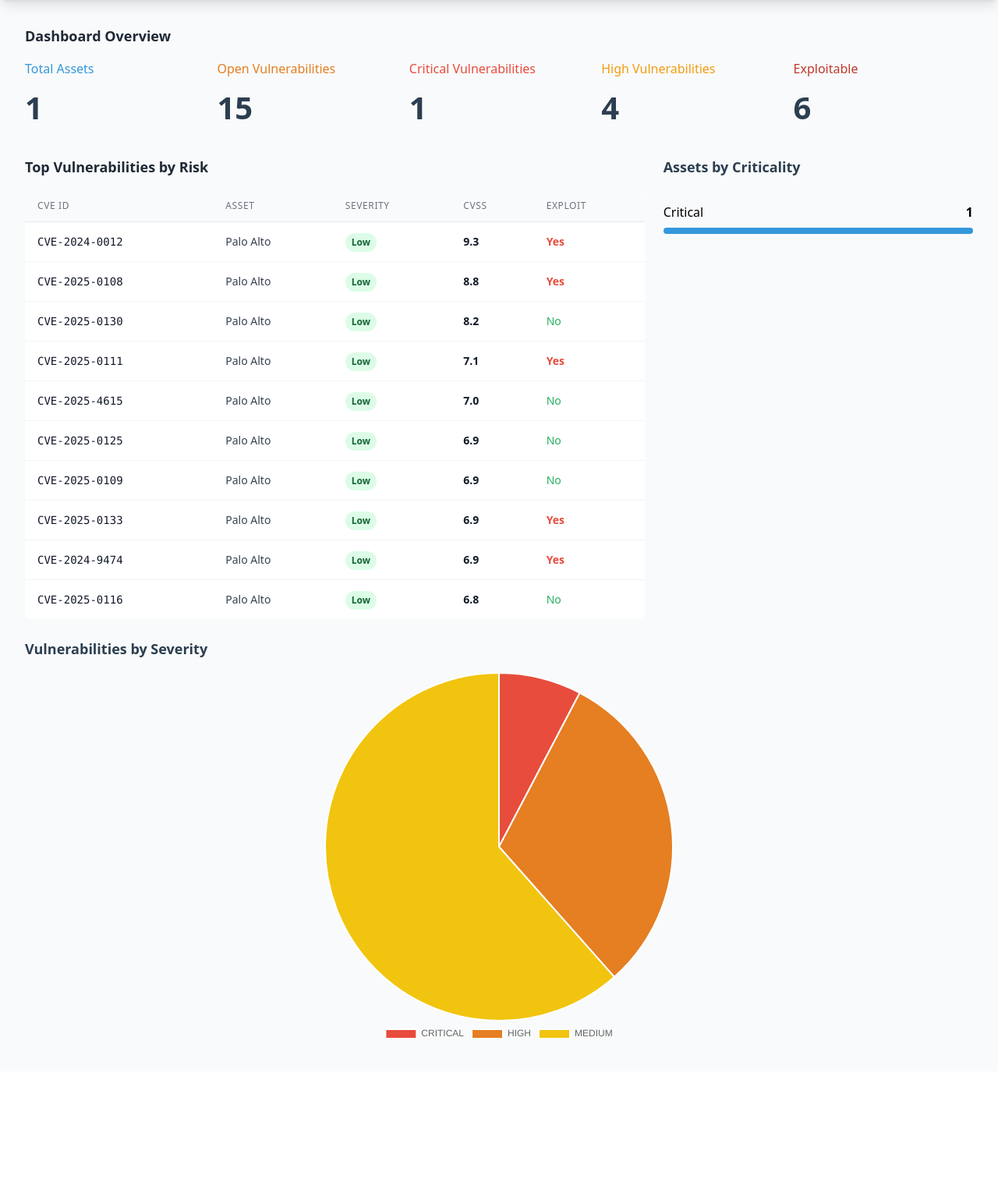
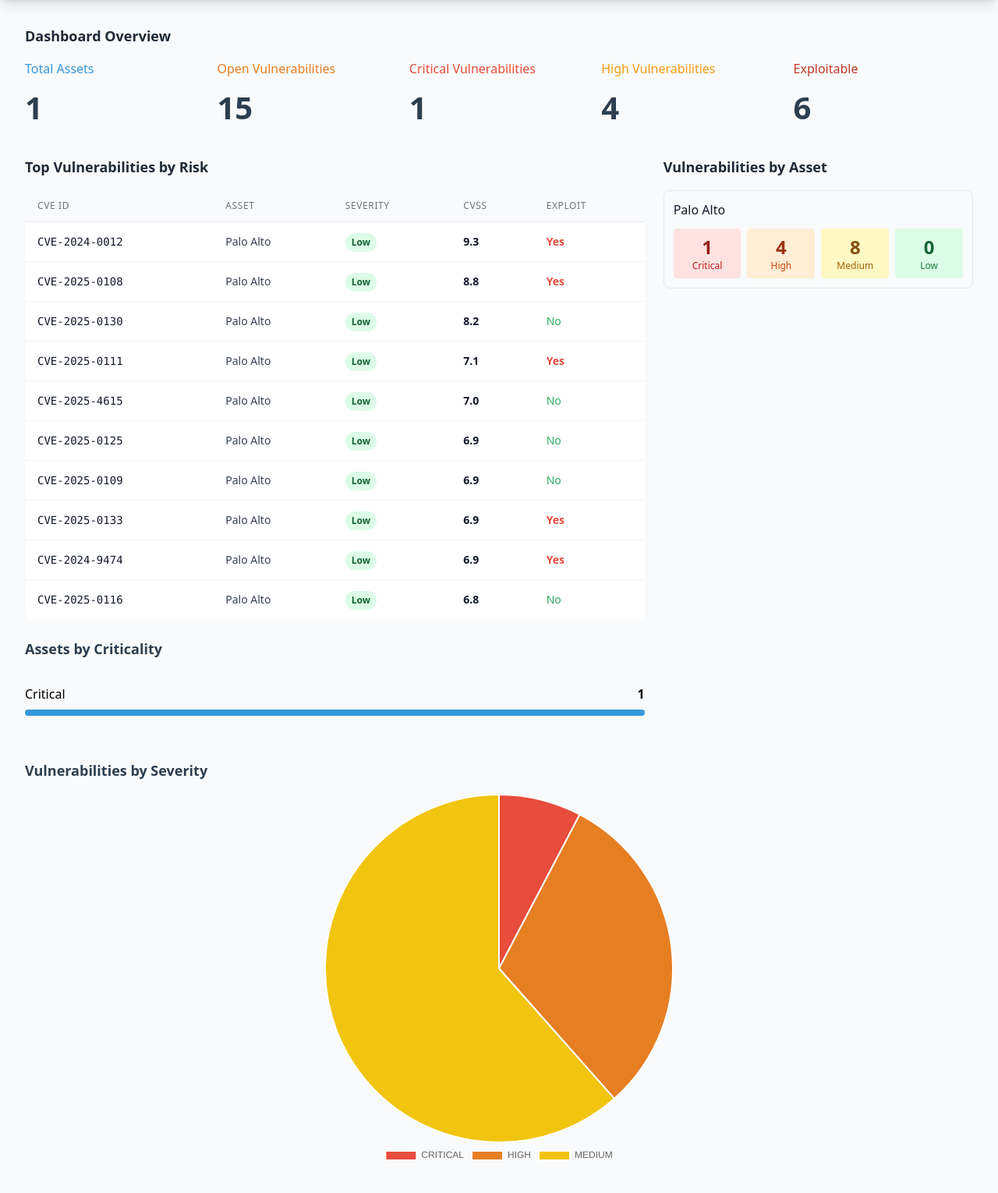
Before and after one commit to nickbartosh/VulncheckDashboard, a Flask app: page /dashboard in a window 1280 px wide. Shown: the part 64-1594 px from the top of the page at 78% size. Before the commit the page ends 1395 px from the top, so only its background shows below. Run offline with Flask 3, Linux system fonts and the light colour scheme; a user stored in the database is signed in; data comes from the database, SQL or seed files in the repository; some libraries are stand-ins or nearby versions.

Commit message:
Dashboard / Vulns - preso logic
Updates to presentation logic and charting

```diff
--- a/app.py
+++ b/app.py
@@ -354,6 +354,7 @@ def dashboard():
     """, (current_user.id,))
     assets_by_criticality = [dict_from_row(row) for row in cursor.fetchall()]
 
+
  # Vulnerability counts grouped by severity for charting
     cursor.execute("""
         SELECT v.severity, COUNT(*) as count
@@ -365,6 +366,29 @@ def dashboard():
     vulns_by_severity_rows = cursor.fetchall()
     vulns_by_severity = {row['severity'] if row['severity'] is not None else 'Unknown': row['count'] for row in vulns_by_severity_rows}
 
+    # Get vulnerabilities per asset grouped by severity
+    cursor.execute("""
+        SELECT a.id, a.name, v.severity, COUNT(*) as count
+        FROM vulnerabilities v
+        JOIN assets a ON v.asset_id = a.id
+        WHERE a.user_id = ?
+        GROUP BY a.id, a.name, v.severity
+        ORDER BY a.name
+    """, (current_user.id,))
+    asset_vuln_rows = cursor.fetchall()
+
+    # Transform into dict: {asset_id: {name: 'X', vulnerabilities: {severity: count}}}
+    asset_vulns = {}
+    for row in asset_vuln_rows:
+        asset_id = row['id']
+        if asset_id not in asset_vulns:
+            asset_vulns[asset_id] = {'name': row['name'], 'vulnerabilities': {}}
+        severity = row['severity'] if row['severity'] is not None else 'Unknown'
+        asset_vulns[asset_id]['vulnerabilities'][severity] = row['count']
+
+    # Convert to list and sort by name
+    assets_with_vulns = sorted(asset_vulns.values(), key=lambda x: x['name'])
+
     stats = {
         'total_assets': total_assets,
         'total_vulns': total_vulns,
@@ -373,7 +397,8 @@ def dashboard():
         'exploitable_vulns': exploitable_vulns,
         'recent_vulns': recent_vulns,
         'assets_by_criticality': assets_by_criticality,
-        'vulns_by_severity': vulns_by_severity
+        'vulns_by_severity': vulns_by_severity,
+        'assets_with_vulns': assets_with_vulns
     }
 
     return render_template('dashboard.html', stats=stats)
--- a/templates/dashboard.html
+++ b/templates/dashboard.html
@@ -78,6 +78,37 @@
     </div>
 
     <div class="card">
+        <h3 class="text-lg font-semibold text-gray-800 mb-4">Vulnerabilities by Asset</h3>
+        <div class="space-y-4">
+            {% for asset in stats.assets_with_vulns %}
+            <div class="border border-gray-200 rounded-lg p-3">
+                <h4 class="font-medium text-gray-900 mb-3">{{ asset.name }}</h4>
+                <div class="grid grid-cols-4 gap-2">
+                    <div class="bg-red-100 rounded p-2 text-center">
+                        <div class="text-2xl font-bold text-red-800">{{ asset.vulnerabilities.get('CRITICAL', 0) }}</div>
+                        <div class="text-xs text-red-700">Critical</div>
+                    </div>
+                    <div class="bg-orange-100 rounded p-2 text-center">
+                        <div class="text-2xl font-bold text-orange-800">{{ asset.vulnerabilities.get('HIGH', 0) }}</div>
+                        <div class="text-xs text-orange-700">High</div>
+                    </div>
+                    <div class="bg-yellow-100 rounded p-2 text-center">
+                        <div class="text-2xl font-bold text-yellow-800">{{ asset.vulnerabilities.get('MEDIUM', 0) }}</div>
+                        <div class="text-xs text-yellow-700">Medium</div>
+                    </div>
+                    <div class="bg-green-100 rounded p-2 text-center">
+                        <div class="text-2xl font-bold text-green-800">{{ asset.vulnerabilities.get('LOW', 0) }}</div>
+                        <div class="text-xs text-green-700">Low</div>
+                    </div>
+                </div>
+            </div>
+            {% else %}
+            <p class="text-gray-500 text-sm">No assets with vulnerabilities</p>
+            {% endfor %}
+        </div>
+    </div>
+
+    <div class="card">
         <h3 style="margin-bottom: 1rem; color: #2c3e50;" class="text-lg font-semibold text-gray-800 mb-4">Assets by Criticality</h3>
         <div style="padding: 1rem 0;">
             {% for item in stats.assets_by_criticality %}
--- a/templates/vulnerabilities.html
+++ b/templates/vulnerabilities.html
@@ -67,7 +67,7 @@
 
         <div class="flex items-end gap-2">
             <button type="submit" class="w-full bg-primary text-white px-4 py-2 rounded-lg shadow hover:opacity-95 transition duration-150 text-sm font-medium">
-                Apply Filters
+                Apply
             </button>
             <a href="{{ url_for('vulnerabilities_view') }}" class="block w-full text-center bg-gray-200 text-gray-700 px-4 py-2 rounded-lg shadow hover:bg-gray-300 transition duration-150 text-sm font-medium">
                 Clear
@@ -85,7 +85,7 @@
                     <th class="px-6 py-3 text-left text-xs font-medium text-gray-500 uppercase tracking-wider">Asset</th>
                     <th class="px-6 py-3 text-left text-xs font-medium text-gray-500 uppercase tracking-wider cursor-pointer hover:bg-gray-100" onclick="sortTable('severity')">Severity {% if current_filters.sort_by == 'severity' %}<span class="text-primary font-bold">{{ '↑' if current_filters.sort_order == 'ASC' else '↓' }}</span>{% endif %}</th>
                     <th class="px-6 py-3 text-left text-xs font-medium text-gray-500 uppercase tracking-wider cursor-pointer hover:bg-gray-100" onclick="sortTable('cvss_score')">CVSS Score {% if current_filters.sort_by == 'cvss_score' %}<span class="text-primary font-bold">{{ '↑' if current_filters.sort_order == 'ASC' else '↓' }}</span>{% endif %}</th>
-                    <th class="px-6 py-3 text-left text-xs font-medium text-gray-500 uppercase tracking-wider">Description</th>
+                    <th class="px-6 py-3 text-left text-xs font-medium text-gray-500 uppercase tracking-wider">EPSS Score</th>
                     <th class="px-6 py-3 text-left text-xs font-medium text-gray-500 uppercase tracking-wider cursor-pointer hover:bg-gray-100" onclick="sortTable('exploit_available')">Exploit {% if current_filters.sort_by == 'exploit_available' %}<span class="text-primary font-bold">{{ '↑' if current_filters.sort_order == 'ASC' else '↓' }}</span>{% endif %}</th>
                     <th class="px-6 py-3 text-left text-xs font-medium text-gray-500 uppercase tracking-wider cursor-pointer hover:bg-gray-100" onclick="sortTable('published_date')">Published {% if current_filters.sort_by == 'published_date' %}<span class="text-primary font-bold">{{ '↑' if current_filters.sort_order == 'ASC' else '↓' }}</span>{% endif %}</th>
                     <th class="px-6 py-3 text-left text-xs font-medium text-gray-500 uppercase tracking-wider cursor-pointer hover:bg-gray-100" onclick="sortTable('status')">Status {% if current_filters.sort_by == 'status' %}<span class="text-primary font-bold">{{ '↑' if current_filters.sort_order == 'ASC' else '↓' }}</span>{% endif %}</th>
@@ -133,7 +133,7 @@
                         <span class="text-sm font-bold text-gray-900">{{ vuln.cvss_score }}</span>
                     </td>
                     <td class="px-6 py-4 text-sm text-gray-700 max-w-md">
-                        <div class="truncate">{{ vuln.description[:100] }}{% if vuln.description|length > 100 %}...{% endif %}</div>
+                        <div class="text-sm font-bold text-gray-900">{{ (vuln.epss_score * 100) | round(2) }}%</div>
                     </td>
                     <td class="px-6 py-4 whitespace-nowrap text-sm">
                         {% if vuln.exploit_available %}
```
